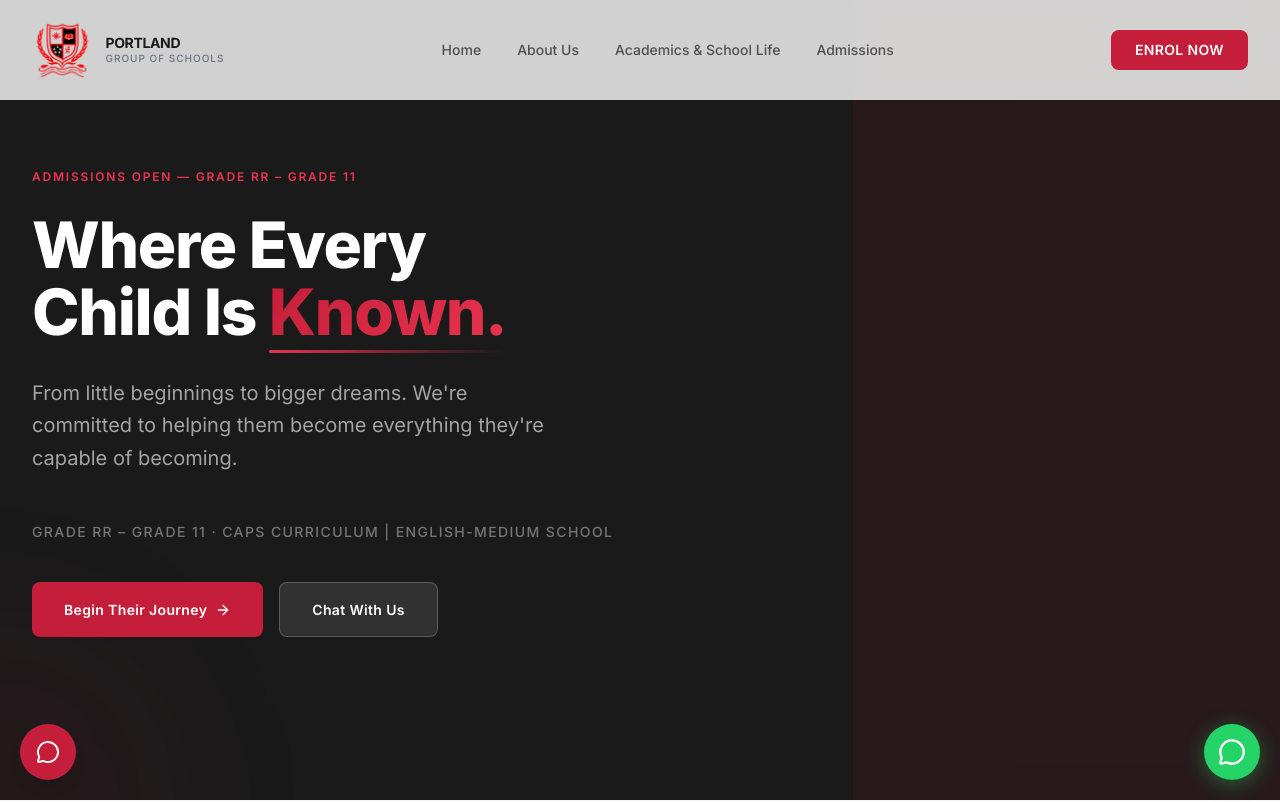
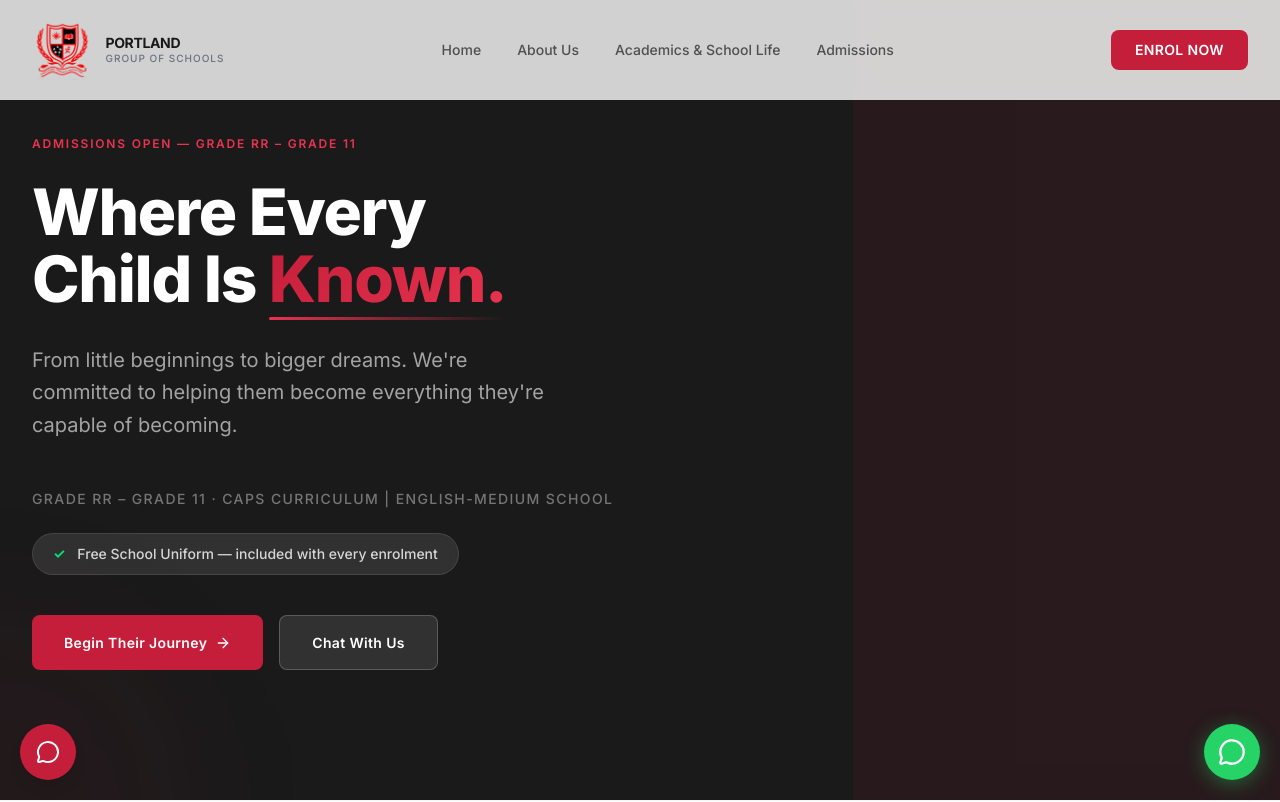
Before and after one commit to Crispen-ux/portland, a Next.js app: page / in a window 1280 px wide. Shown: the top 802 px of the page. Built offline with nearby package versions, Linux system fonts and the light colour scheme.

Commit message:
Add Free School Uniform hook badge to homepage hero section

```diff
--- a/src/components/HeroSection.tsx
+++ b/src/components/HeroSection.tsx
@@ -41,14 +41,20 @@ export default function HeroSection() {
           </p>
 
           {/* School info line */}
-          <div className="animate-fade-up delay-300 mb-10">
+          <div className="animate-fade-up delay-300 mb-6">
             <p className="text-white/40 text-sm uppercase tracking-widest font-medium">
               {SITE.grades} · {SITE.curriculum}
             </p>
           </div>
 
+          {/* Free uniform hook */}
+          <div className="animate-fade-up delay-400 mb-10 inline-flex items-center gap-3 bg-white/10 backdrop-blur-sm border border-white/10 rounded-full px-5 py-2.5">
+            <span className="text-green-400 text-sm font-bold">✓</span>
+            <span className="text-white/80 text-sm font-medium">Free School Uniform — included with every enrolment</span>
+          </div>
+
           {/* Buttons */}
-          <div className="flex flex-col sm:flex-row gap-4 animate-fade-up delay-400">
+          <div className="flex flex-col sm:flex-row gap-4 animate-fade-up delay-500">
             <Link href="/admissions" className="btn-primary text-base !py-4 !px-8 group">
               Begin Their Journey
               <ArrowRight className="w-4 h-4 group-hover:translate-x-1 transition-transform" />
```
